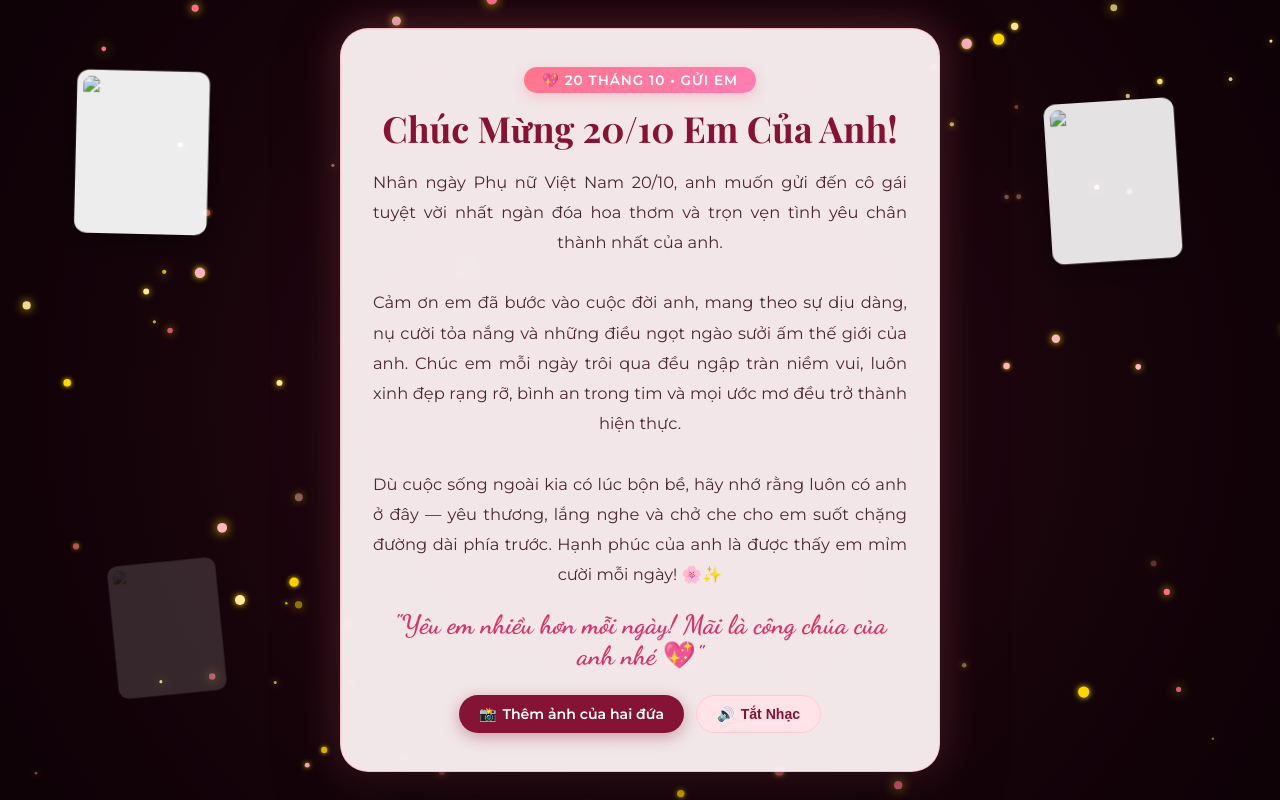
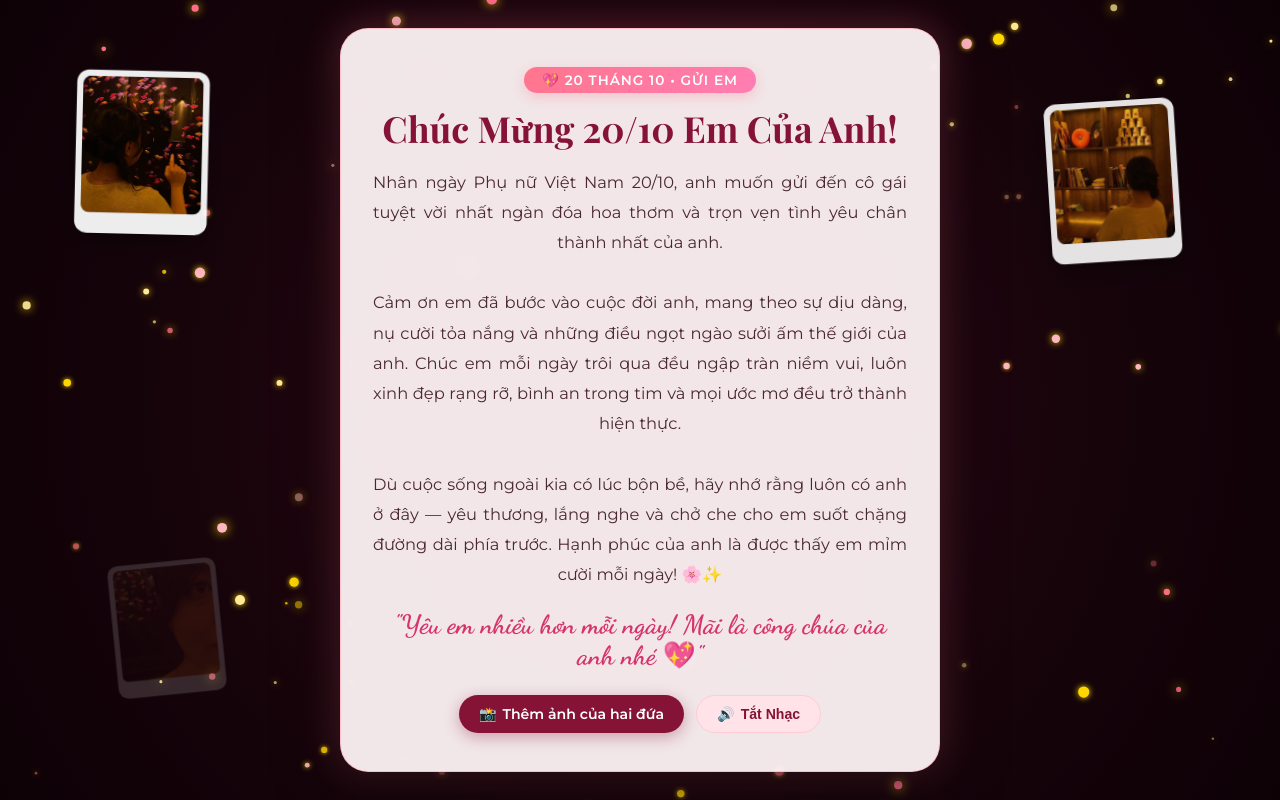
Before and after one commit to minhan322005-glitch/20-10, a plain HTML site: page index.html in a window 1280 px wide. Both pictures are taken after a click on the element "Bấm vào để mở bất ngờ dành cho em!". Shown: the top 800 px of the page. Drawn offline with nearby package versions, Linux system fonts and the light colour scheme; a web font is replaced by a local one.

Commit message:
Update image sources in photos container

```diff
--- a/index.html
+++ b/index.html
@@ -386,12 +386,12 @@
 
     <!-- Khung ảnh kỷ niệm lấy trực tiếp từ 3 file ảnh anh1.jpg, anh2.jpg, anh3.jpg nằm cùng thư mục -->
     <div class="floating-photos-container" id="photosContainer">
-      <div class="photo-item pos-1"><img src="anh1.jpg" alt="Ảnh kỷ niệm 1"></div>
-      <div class="photo-item pos-2"><img src="anh2.jpg" alt="Ảnh kỷ niệm 2"></div>
-      <div class="photo-item pos-3"><img src="anh3.jpg" alt="Ảnh kỷ niệm 3"></div>
-      <div class="photo-item pos-4"><img src="anh1.jpg" alt="Ảnh kỷ niệm 4"></div>
-      <div class="photo-item pos-5"><img src="anh2.jpg" alt="Ảnh kỷ niệm 5"></div>
-      <div class="photo-item pos-6"><img src="anh3.jpg" alt="Ảnh kỷ niệm 6"></div>
+      <div class="photo-item pos-1"><img src="1.jpg" alt="Ảnh kỷ niệm 1"></div>
+      <div class="photo-item pos-2"><img src="2.jpg" alt="Ảnh kỷ niệm 2"></div>
+      <div class="photo-item pos-3"><img src="3.jpg" alt="Ảnh kỷ niệm 3"></div>
+      <div class="photo-item pos-4"><img src="1.jpg" alt="Ảnh kỷ niệm 4"></div>
+      <div class="photo-item pos-5"><img src="2.jpg" alt="Ảnh kỷ niệm 5"></div>
+      <div class="photo-item pos-6"><img src="3.jpg" alt="Ảnh kỷ niệm 6"></div>
     </div>
 
   </div>
```
